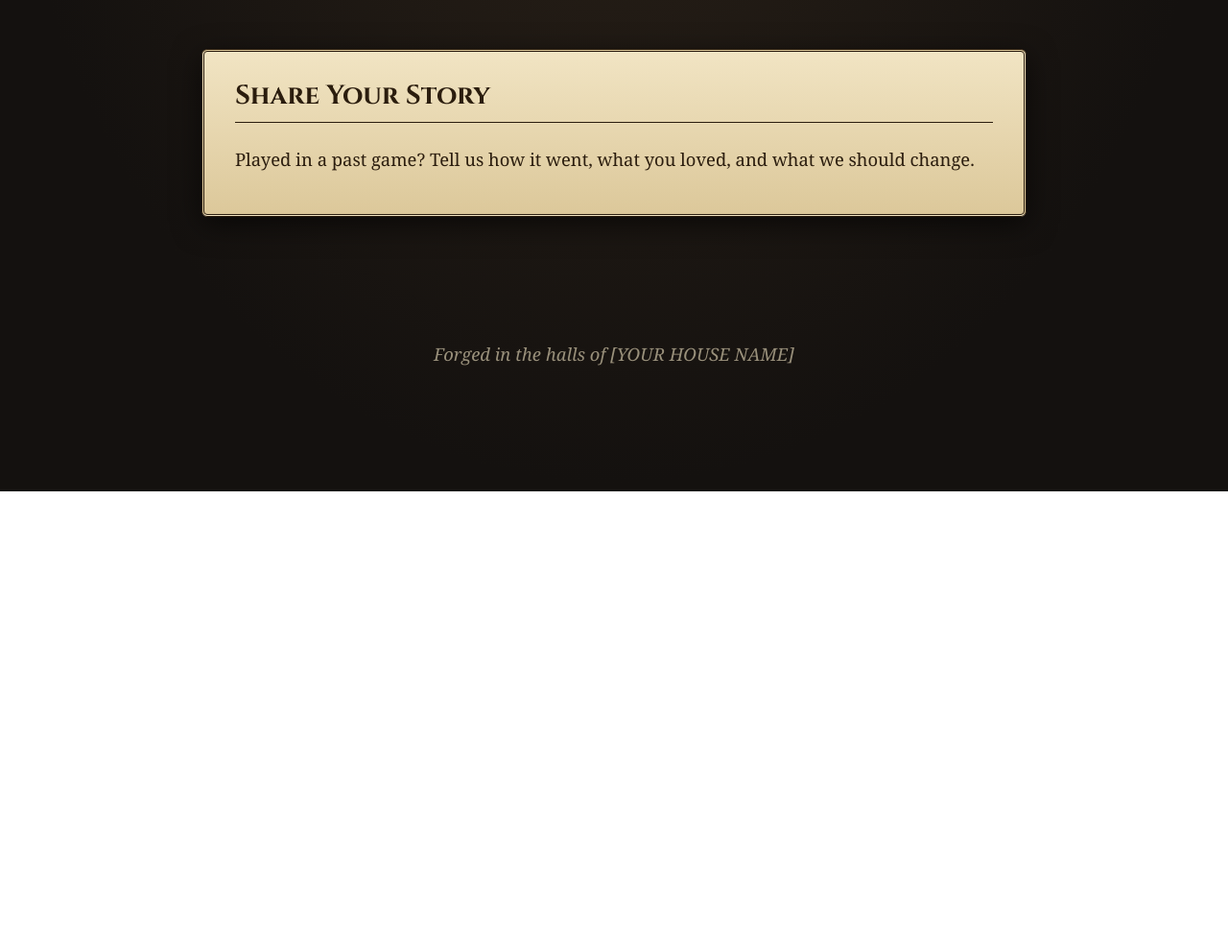
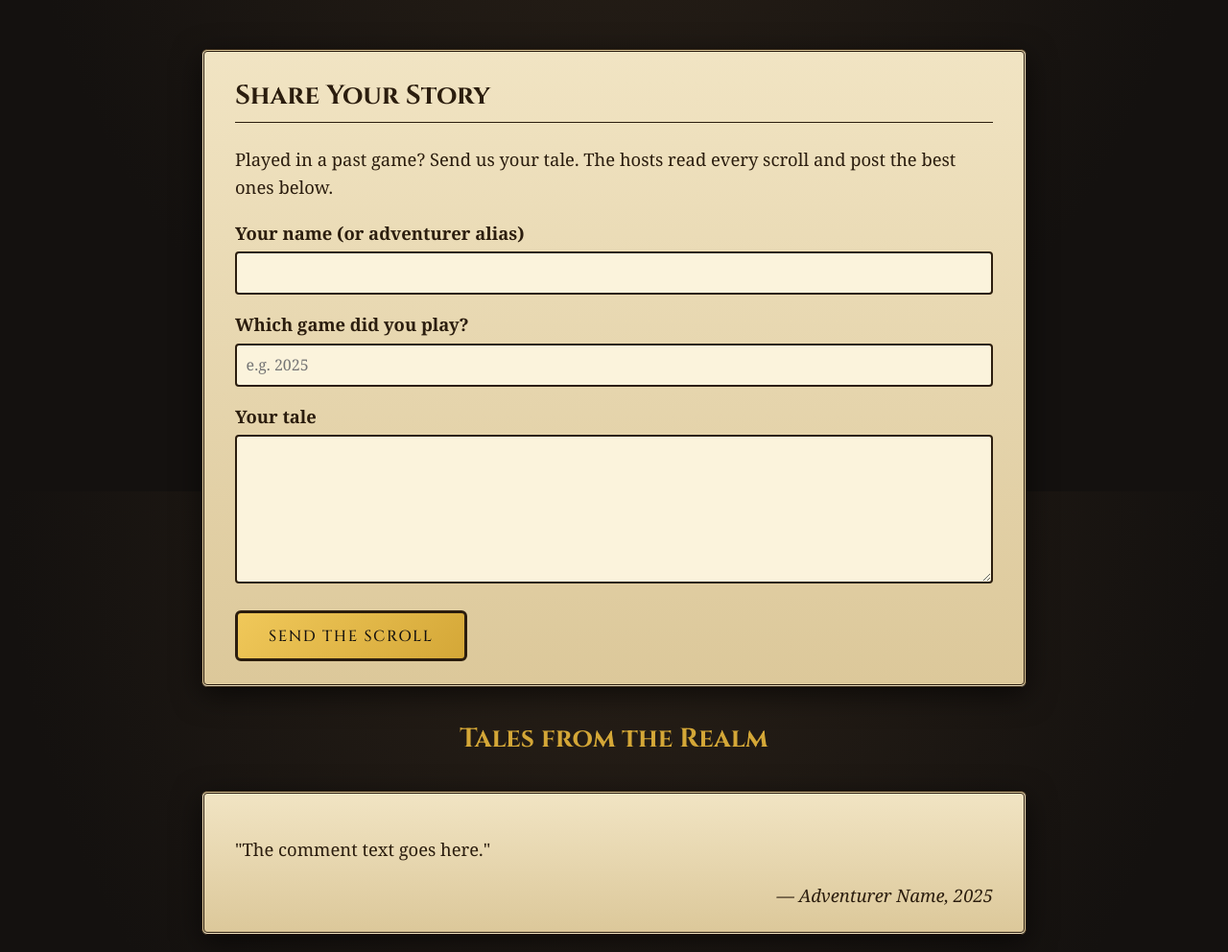
Before and after one commit to Lloyd-House/lloydctf.github.io, a plain HTML site: page reviews.html in a window 1280 px wide. Shown: the part 288-1280 px from the top of the page at 96% size. Before the commit the page ends 800 px from the top, so only its background shows below. Drawn offline with Linux system fonts and the light colour scheme; a web font is replaced by a local one.

Commit message:
adjusted once

```diff
--- a/css/style.css
+++ b/css/style.css
@@ -150,3 +150,42 @@ footer {
   padding: 2rem 1rem;
   font-style: italic;
 }
+
+/* ---------- Comment form ---------- */
+.tale-form label {
+  display: block;
+  margin-top: 1rem;
+  font-weight: bold;
+}
+.tale-form input[type="text"],
+.tale-form textarea {
+  width: 100%;
+  padding: 0.6rem;
+  margin-top: 0.3rem;
+  font-family: inherit;
+  font-size: 1rem;
+  color: var(--ink);
+  background: #fbf3dc;
+  border: 2px solid var(--ink);
+  border-radius: 4px;
+}
+.tale-form button {
+  margin-top: 1.25rem;
+  padding: 0.8rem 2rem;
+  font-family: 'Cinzel', serif;
+  font-size: 1rem;
+  letter-spacing: 0.1em;
+  text-transform: uppercase;
+  color: var(--night);
+  background: linear-gradient(135deg, #f0c85a, var(--gold));
+  border: 3px solid var(--ink);
+  border-radius: 6px;
+  cursor: pointer;
+}
+.tale-form button:hover { filter: brightness(1.1); }
+
+.byline {
+  text-align: right;
+  font-style: italic;
+  margin-bottom: 0;
+}
--- a/reviews.html
+++ b/reviews.html
@@ -21,31 +21,39 @@
   </header>
 
   <main>
-    <section class="scroll">
-      <h2>Share Your Story</h2>
-      <p>Played in a past game? Tell us how it went, what you loved, and what
-         we should change.</p>
 
-      <!-- Generate this exact snippet at https://giscus.app (see setup steps) -->
-       <script src="https://giscus.app/client.js"
-        data-repo="avniiyer/avniiyer.github.io"
-        data-repo-id="R_kgDOVDFhKg"
-        data-category="General"
-        data-category-id="DIC_kwDOVDFhKs4DHeHf"
-        data-mapping="pathname"
-        data-strict="0"
-        data-reactions-enabled="1"
-        data-emit-metadata="0"
-        data-input-position="bottom"
-        data-theme="preferred_color_scheme"
-        data-lang="en"
-        crossorigin="anonymous"
-        async>
-</script>
+  <section class="scroll">
+    <h2>Share Your Story</h2>
+    <p>Played in a past game? Send us your tale. The hosts read every scroll
+       and post the best ones below.</p>
 
-    </section>
-  </main>
+    <form action="https://formspree.io/f/YOUR_FORM_ID" method="POST" class="tale-form">
+      <label for="name">Your name (or adventurer alias)</label>
+      <input type="text" id="name" name="name" required>
 
+      <label for="year">Which game did you play?</label>
+      <input type="text" id="year" name="year" placeholder="e.g. 2025">
+
+      <label for="message">Your tale</label>
+      <textarea id="message" name="message" rows="6" required></textarea>
+
+      <!-- Spam trap: real people never see or fill this -->
+      <input type="text" name="_gotcha" style="display:none" tabindex="-1" autocomplete="off">
+
+      <button type="submit">Send the Scroll</button>
+    </form>
+  </section>
+
+  <h2 style="color: var(--gold); text-align:center;">Tales from the Realm</h2>
+
+  <!-- COPY THIS BLOCK for each approved comment. Newest on top. -->
+  <section class="scroll">
+    <p>"The comment text goes here."</p>
+    <p class="byline">&mdash; Adventurer Name, 2025</p>
+  </section>
+  <!-- END BLOCK -->
+
+</main>
   <footer>Forged in the halls of [YOUR HOUSE NAME]</footer>
 
 </body>
```
Also changed, not shown: index.html (+9 -10 lines).
